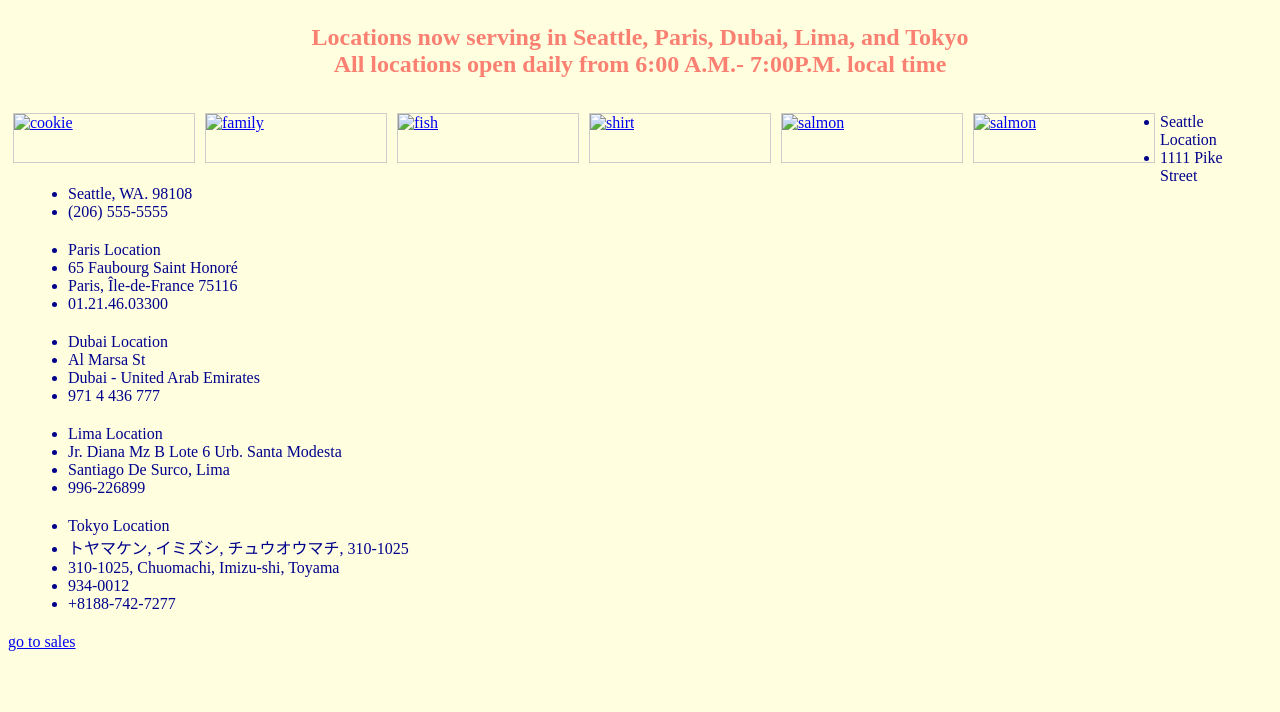
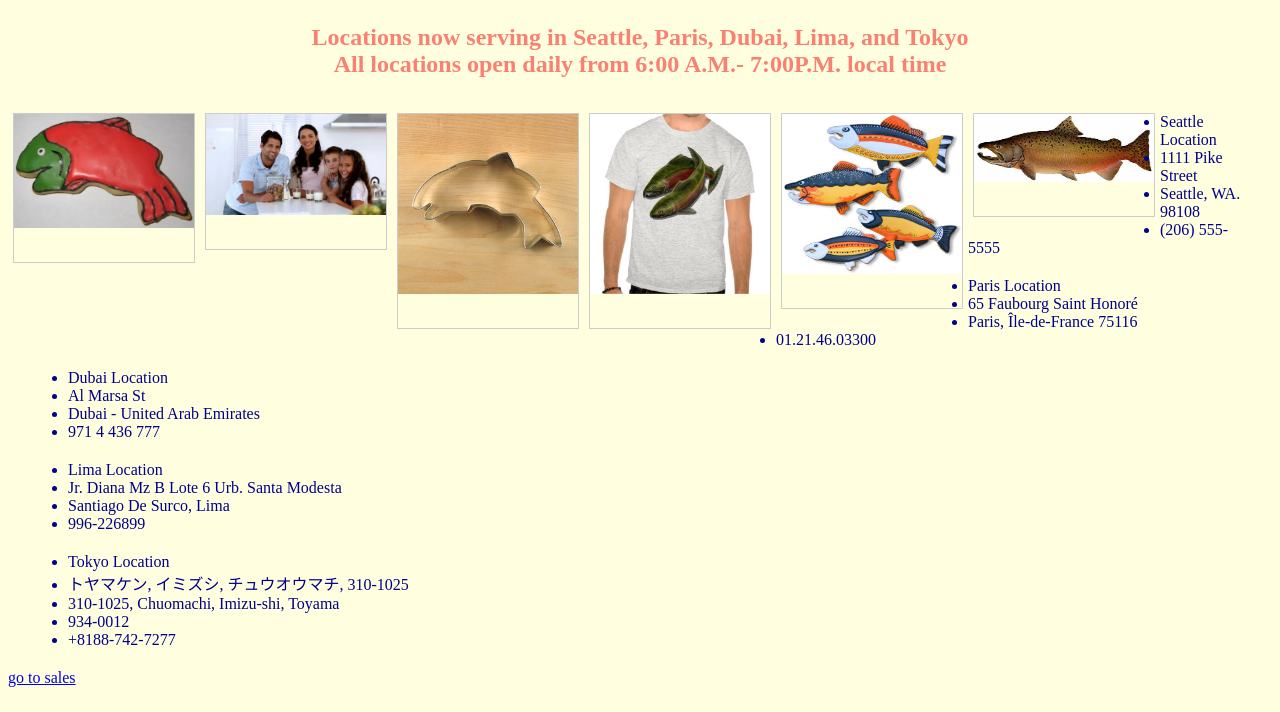
Before and after one commit to cindyweiss/salmoncookies, a plain HTML site: page index.html in a window 1280 px wide. Shown: the part 88-800 px from the top of the page. Drawn offline with Linux system fonts and the light colour scheme.

Commit message:
got pictures working now working on flow

```diff
--- a/index.html
+++ b/index.html
@@ -15,7 +15,7 @@
       width: 180px;
     }
 
-    div.gallery:hover {
+    <br>div.gallery:hover {
       border: 1px solid #777;
     }
 
@@ -39,42 +39,42 @@
 
   <div class="gallery">
     <a target="_blank" href="img_cookie.jpg">
-      <img src="img_cookie.jpg" alt="cookie" width="600" height="400">
+      <img src="images/cookie.jpg" alt="cookie" width="600" height="400">
     </a>
     <div class="desc"></div>
   </div>
 
   <div class="gallery">
     <a target="_blank" href="img_family.jpg">
-      <img src="img_family.jpg" alt="family" width="600" height="400">
+      <img src="images/family.jpg" alt="family" width="600" height="400">
     </a>
     <div class="desc"></div>
   </div>
 
   <div class="gallery">
     <a target="_blank" href="img_fish.jpg">
-      <img src="img_fish.jpg" alt="fish" width="600" height="400">
+      <img src="images/fish.jpeg" alt="fish" width="600" height="400">
     </a>
     <div class="desc"></div>
   </div>
 
   <div class="gallery">
     <a target="_blank" href="shirt.jpg">
-      <img src="img_shirt.jpg" alt="shirt" width="600" height="400">
+      <img src="images/shirt.jpg" alt="shirt" width="600" height="400">
     </a>
     <div class="desc"></div>
   </div>
 
   <div class="gallery">
     <a target="_blank" href="pic1.jpg">
-      <img src="img_pic1.jpg" alt="salmon" width="600" height="400">
+      <img src="images/pic1.jpg" alt="salmon" width="600" height="400">
     </a>
     <div class="desc"></div>
   </div>
 
   <div class="gallery">
     <a target="_blank" href="chinook.jpg">
-      <img src="img_chinook.jpg" alt="salmon" width="600" height="400">
+      <img src="images/chinook.jpg" alt="salmon" width="600" height="400">
     </a>
     <div class="desc"></div>
   </div>
```
Also changed, not shown: sales.html (+3 -2 lines), images/chinook.jpg (renamed from images.jpeg/chinook.jpg), images/cookie.jpg (renamed from images.jpeg/cookie.jpg), images/family.jpg (renamed from images.jpeg/family.jpg), images/fish.jpeg (renamed from images.jpeg/fish.jpeg), images/pic1.jpg (renamed from images.jpeg/pic1.jpg), images/salmon.png (renamed from images.jpeg/salmon.png), images/shirt.jpg (renamed from images.jpeg/shirt.jpg).
